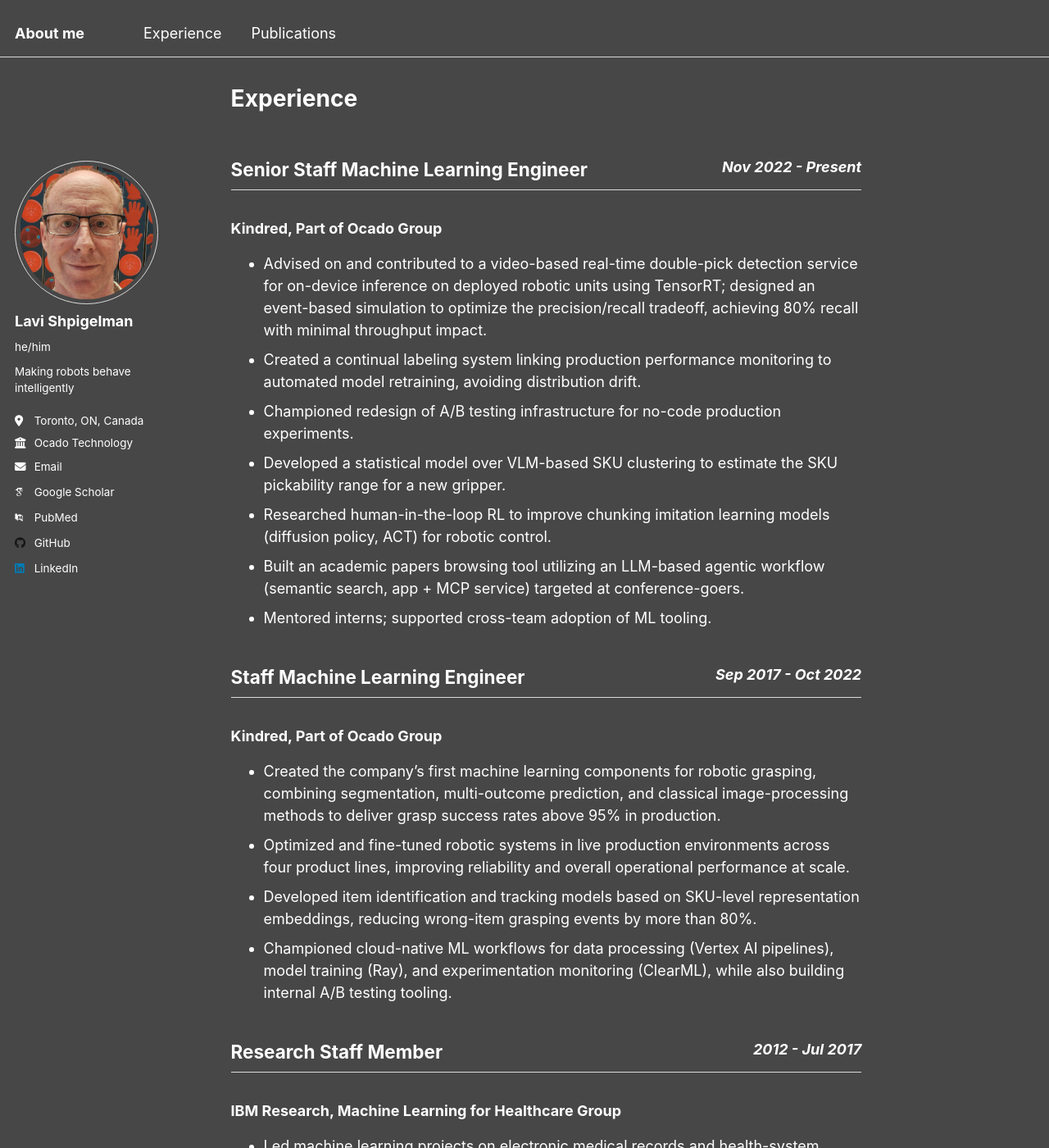
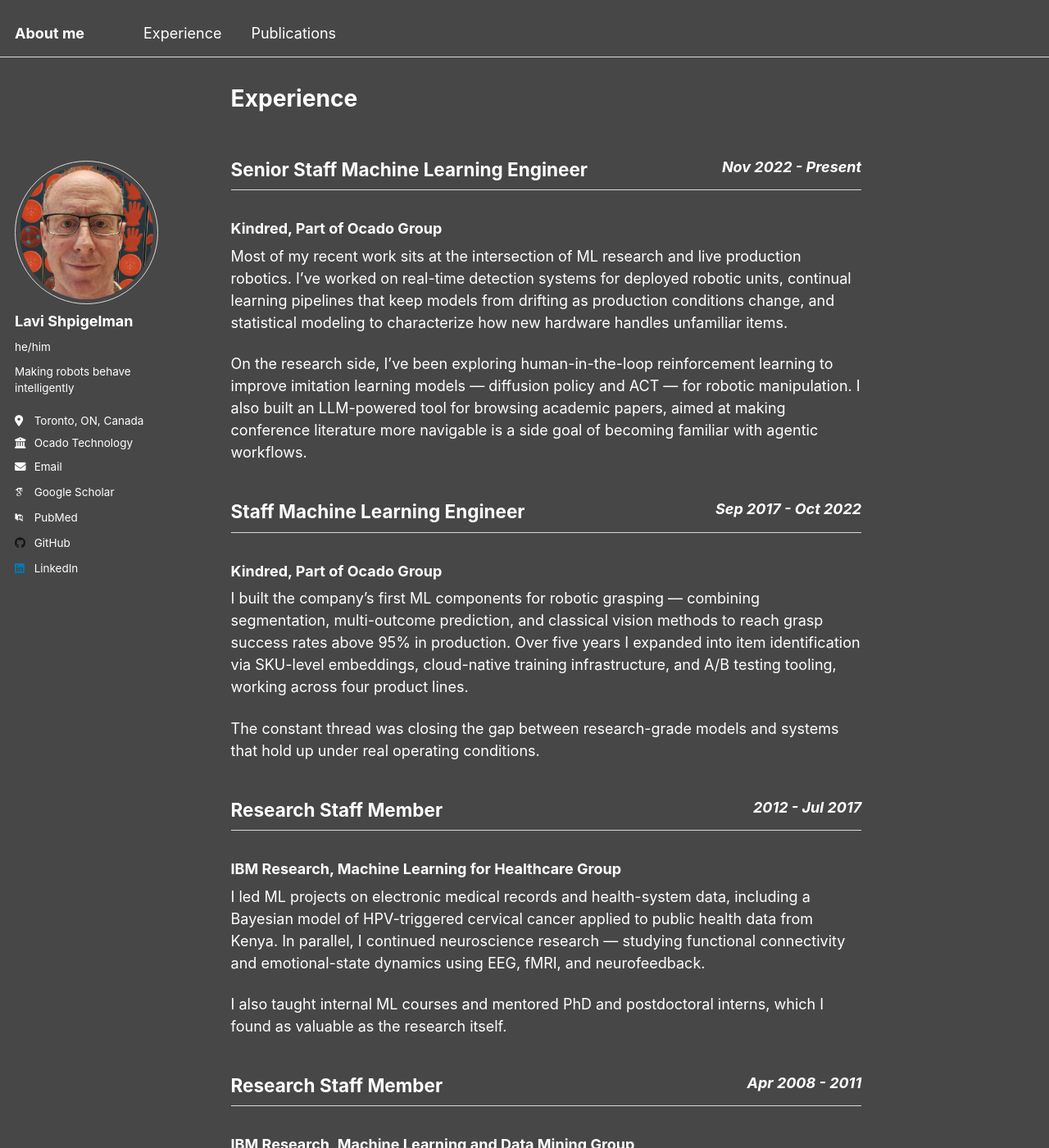
Before and after one commit to shpigi/shpigi.github.io, a Jekyll site: the page built from _pages/experience.md, in a window 1280 px wide and 1400 px high. Shown: the whole window at 82% size. Built offline with Jekyll 4.4.1, drawn with Linux system fonts in a browser that asks for light colours; some web fonts are replaced; some of the changed text lies outside the part shown.

Commit message:
update 2

```diff
--- a/_pages/experience.md
+++ b/_pages/experience.md
@@ -8,45 +8,35 @@
 ## Senior Staff Machine Learning Engineer <span style="float: right; font-size: 0.8em; font-style: italic;">Nov 2022 - Present</span>
 ### Kindred, Part of Ocado Group
 
-* Advised on and contributed to a video-based real-time double-pick detection service for on-device inference on deployed robotic units using TensorRT; designed an event-based simulation to optimize the precision/recall tradeoff, achieving 80% recall with minimal throughput impact.
-* Created a continual labeling system linking production performance monitoring to automated model retraining, avoiding distribution drift.
-* Championed redesign of A/B testing infrastructure for no-code production experiments.
-* Developed a statistical model over VLM-based SKU clustering to estimate the SKU pickability range for a new gripper.
-* Researched human-in-the-loop RL to improve chunking imitation learning models (diffusion policy, ACT) for robotic control.
-* Built an academic papers browsing tool utilizing an LLM-based agentic workflow (semantic search, app + MCP service) targeted at conference-goers.
-* Mentored interns; supported cross-team adoption of ML tooling.
+Most of my recent work sits at the intersection of ML research and live production robotics. I've worked on real-time detection systems for deployed robotic units, continual learning pipelines that keep models from drifting as production conditions change, and statistical modeling to characterize how new hardware handles unfamiliar items.
+
+On the research side, I've been exploring human-in-the-loop reinforcement learning to improve imitation learning models — diffusion policy and ACT — for robotic manipulation. I also built an LLM-powered tool for browsing academic papers, aimed at making conference literature more navigable is a side goal of becoming familiar with agentic workflows.
 
 ## Staff Machine Learning Engineer <span style="float: right; font-size: 0.8em; font-style: italic;">Sep 2017 - Oct 2022</span>
 ### Kindred, Part of Ocado Group
 
-* Created the company's first machine learning components for robotic grasping, combining segmentation, multi-outcome prediction, and classical image-processing methods to deliver grasp success rates above 95% in production.
-* Optimized and fine-tuned robotic systems in live production environments across four product lines, improving reliability and overall operational performance at scale.
-* Developed item identification and tracking models based on SKU-level representation embeddings, reducing wrong-item grasping events by more than 80%.
-* Championed cloud-native ML workflows for data processing (Vertex AI pipelines), model training (Ray), and experimentation monitoring (ClearML), while also building internal A/B testing tooling.
+I built the company's first ML components for robotic grasping — combining segmentation, multi-outcome prediction, and classical vision methods to reach grasp success rates above 95% in production. Over five years I expanded into item identification via SKU-level embeddings, cloud-native training infrastructure, and A/B testing tooling, working across four product lines.
+
+The constant thread was closing the gap between research-grade models and systems that hold up under real operating conditions.
 
 ## Research Staff Member <span style="float: right; font-size: 0.8em; font-style: italic;">2012 - Jul 2017</span>
 ### IBM Research, Machine Learning for Healthcare Group
 
-* Led machine learning projects on electronic medical records and health-system activity data for predictive modeling and policy analysis; developed a Bayesian model of HPV-triggered cervical cancer and applied it to public data from Kenya to estimate province-level disease prevalence.
-* Conducted neuroscience research on functional connectivity using EEG, fMRI, and neurofeedback, with emphasis on inferring fMRI-like information from EEG signals and characterizing activation dynamics during emotional-state transitions.
-* Advised PhD and postdoctoral interns and taught internal machine learning courses to research staff.
-* Built machine learning tooling for anomaly detection, clustering, and prediction across neuroscience and healthcare datasets.
+I led ML projects on electronic medical records and health-system data, including a Bayesian model of HPV-triggered cervical cancer applied to public health data from Kenya. In parallel, I continued neuroscience research — studying functional connectivity and emotional-state dynamics using EEG, fMRI, and neurofeedback.
+
+I also taught internal ML courses and mentored PhD and postdoctoral interns, which I found as valuable as the research itself.
 
 ## Research Staff Member <span style="float: right; font-size: 0.8em; font-style: italic;">Apr 2008 - 2011</span>
 ### IBM Research, Machine Learning and Data Mining Group
 
-* Designed machine learning algorithms for a banking fraud-detection system, using random-forest models with customized feature vectors over recent customer activity; reduced false positives by 50% while maintaining alert quality.
-* Developed anomaly-detection methods for high-volume system logs in a mainframe monitoring platform by modeling message-distribution statistics and co-occurrence patterns.
-* Provided technical guidance for transferring research outputs into IBM product offerings.
-* Implemented research and production prototypes in Matlab and C++.
+My focus here was anomaly detection and fraud: ML models for banking fraud detection using random forests over recent customer activity, and anomaly detection for high-volume mainframe system logs based on message-distribution statistics. A grounding experience in building models that have to be reliable, not just accurate.
 
 ## Teaching Assistant <span style="float: right; font-size: 0.8em; font-style: italic;">2001 - 2006</span>
 ### Hebrew University
 
-* Delivered lectures and instructional support for Dynamic Systems and Control courses.
-* Supported teaching activities for Digital Systems courses, including course delivery and student guidance.
+Delivered lectures and led instruction for Dynamic Systems, Control, and Digital Systems courses.
 
 ## Software Developer <span style="float: right; font-size: 0.8em; font-style: italic;">1997 - 2002</span>
 ### Elbit Systems
 
-* Developed rapid prototypes for helicopter "glass cockpit" upgrades, enabling validation of system specifications before firmware implementation.
+Developed rapid prototypes for helicopter cockpit upgrade systems, supporting validation of specifications before firmware implementation.
```
